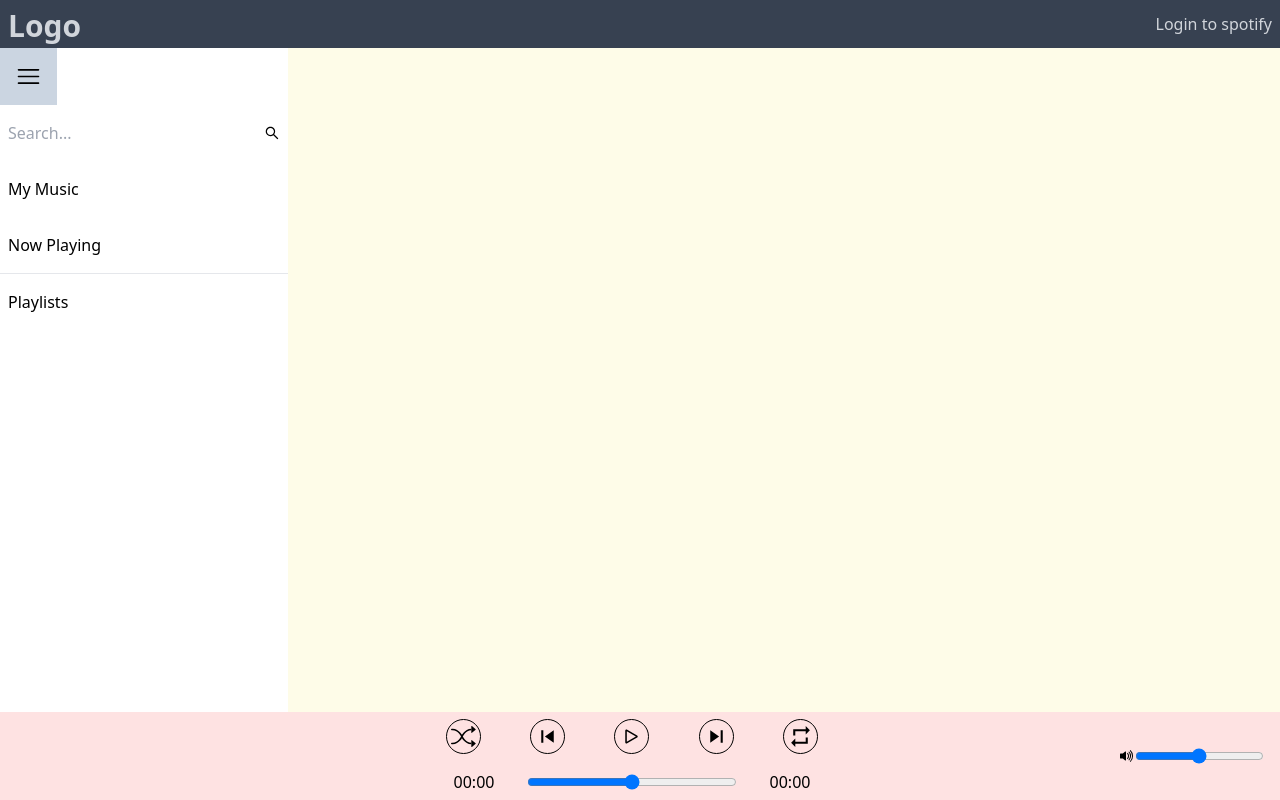
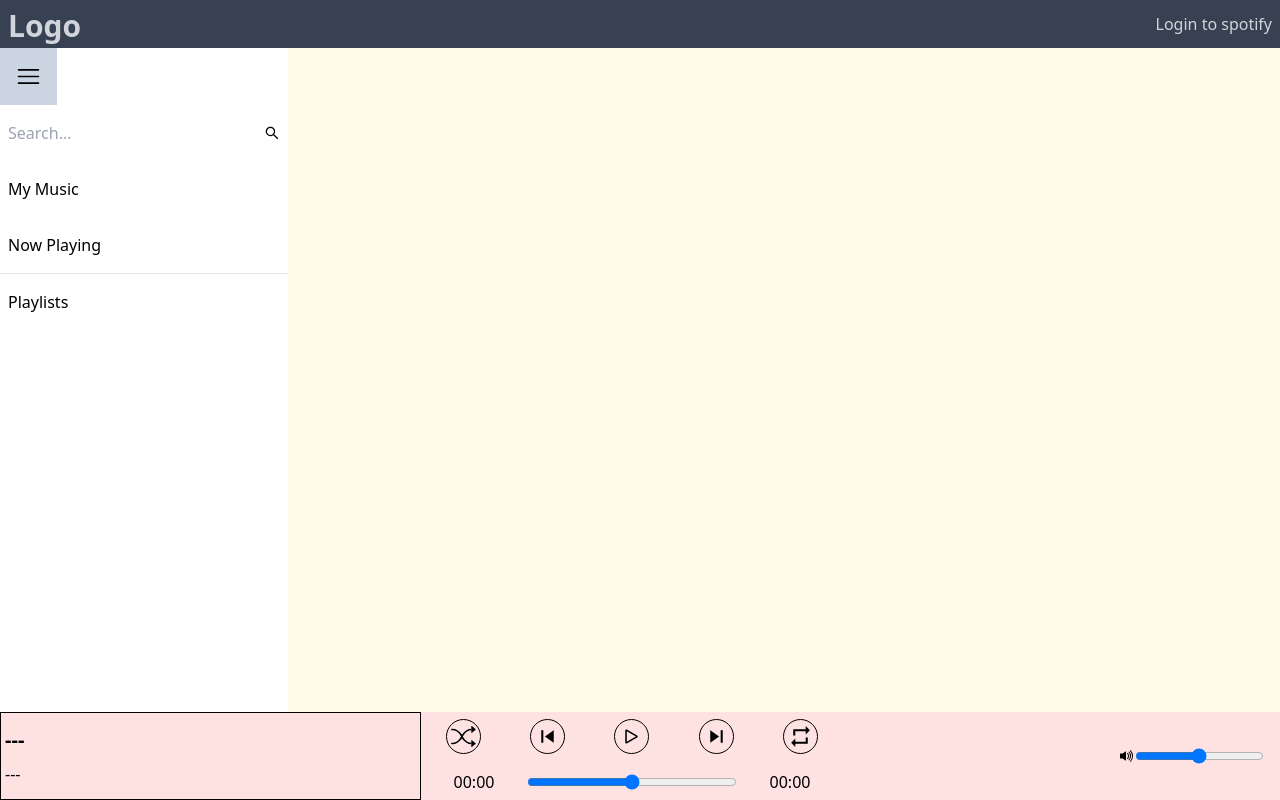
Before and after one commit to dudleylim/spotify-clone-implicitgrant, a React (Create React App) app: page / in a window 1280 px wide. Built offline with nearby package versions, Linux system fonts and the light colour scheme.

Commit message:
added basic marquee on song title

```diff
--- a/src/components/Player.jsx
+++ b/src/components/Player.jsx
@@ -22,6 +22,44 @@ const Player = (props) => {
     const progress = useRef();
     const volume = useRef();
 
+    // marquee stuff
+    const songTitle = useRef();
+    const songDiv = useRef();
+    const [songTitleWidth, setSongTitleWidth] = useState(0);
+    const [songDivWidth, setSongDivWidth] = useState(0);
+
+
+
+    // resize observer for marquee
+    // https://stackoverflow.com/questions/68629538/how-to-use-resizeobserver-to-check-only-bodys-width-change-in-javascript
+    useEffect(() => {
+        // const titleObserver = new ResizeObserver((entries) => {
+        //     for (const entry of entries) {
+        //         const width = entry.borderBoxSize?.[0].inlineSize;
+        //         if (typeof width === 'number') {
+        //             setSongTitleWidth(width)
+        //         }
+        //     }
+        // });
+        const divObserver = new ResizeObserver((entries) => {
+            for (const entry of entries) {
+                const width = entry.borderBoxSize?.[0].inlineSize;
+                if (typeof width === 'number') {
+                    setSongDivWidth(width)
+                }
+            }
+        });
+        // titleObserver.observe(songTitle.current);
+        divObserver.observe(songDiv.current);
+    }, [])
+
+    useEffect(() => {
+        if (songTitle.current?.offsetWidth < songTitle.current?.scrollWidth) {
+            setSongTitleWidth(songTitle.current?.scrollWidth);
+        } else {
+            setSongTitleWidth(songTitle.current?.offsetWidth);
+        }
+    }, [songDivWidth]);
 
 
     // custom toggle play
@@ -75,11 +113,10 @@ const Player = (props) => {
         <footer className='bg-red-100 flex flex-row pr-4'>
             <div className='flex flex-row grow basis-0'>
                 <img src={contextApi.currentTrack.album.images[0].url} alt="" />
-                <div className='flex overflow-x-hidden'>
-                    <div className=''>
-                        <h1 className='overflow-x-hidden whitespace-nowrap'>{contextApi.currentTrack.name}</h1>
-                        <p className='overflow-x-hidden whitespace-nowrap'>{contextApi.currentTrack.artists[0].name}</p>
-                    </div>
+                <div ref={songDiv} className='flex flex-col justify-center overflow-x-hidden whitespace-nowrap gap-2 pl-1 border border-black basis-0 grow'>
+                    <p ref={songTitle} className={`font-bold text-xl inline-block ${songTitleWidth > songDivWidth ? 'animate-marquee' : ''} w-full`}>{contextApi.currentTrack.name ? contextApi.currentTrack.name : "---"}</p>
+                    <p className='overflow-x-hidden whitespace-nowrap'>{contextApi.currentTrack.artists[0].name ? contextApi.currentTrack.artists[0].name : "---"}</p>
+                    {/* <p>{songDiv.current ? (songTitleWidth + " " + songDivWidth) : ""}</p> */}
                 </div>
             </div>
 
@@ -93,7 +130,7 @@ const Player = (props) => {
                     <PlayerButton functionArg={() => {togglePlay()}} iconArg={<BsPlay size={25} />}/>
                     }
                     <PlayerButton functionArg={() => {}} iconArg={<MdSkipNext size={25} />}/>
-                    <PlayerButton functionArg={() => {}} iconArg={<MdOutlineRepeat size={25} />}/>
+                    <PlayerButton functionArg={() => {console.log(songDiv.current)}} iconArg={<MdOutlineRepeat size={25} />}/>
                 </div>
                 <div className="flex flex-row justify-between text-center">
                     <p className='basis-0 grow'>{progressMinutes < 10 ? "0" + progressMinutes : progressMinutes}:{progressSeconds < 10 ? "0" + progressSeconds : progressSeconds}</p>
--- a/tailwind.config.js
+++ b/tailwind.config.js
@@ -1,26 +1,26 @@
 /** @type {import('tailwindcss').Config} */
 module.exports = {
+  content: [
+    "./src/**/*.{js,jsx,ts,tsx}",
+    "./src/components/**/*.{js,jsx,ts,tsx}",
+  ],
+  theme: {
     extend: {
       animation: {
-      marquee: 'marquee 25s linear infinite',
-      marquee2: 'marquee2 25s linear infinite',
+        marquee: 'marquee 5s linear infinite',
+        marquee2: 'marquee2 15s linear infinite',
       },
       keyframes: {
         marquee: {
           '0%': { transform: 'translateX(0%)' },
-        '100%': { transform: 'translateX(-100%)' },
+          '100%': { transform: 'translateX(-200%)' },
         },
         marquee2: {
-        '0%': { transform: 'translateX(100%)' },
+          '0%': { transform: 'translateX(200%)' },
           '100%': { transform: 'translateX(0%)' },
         },
       },
     },
-  content: [
-    "./src/**/*.{js,jsx,ts,tsx}",
-  ],
-  theme: {
-    extend: {},
   },
   plugins: [],
 }
```
Lines whose indentation alone changed are shown as unchanged.
